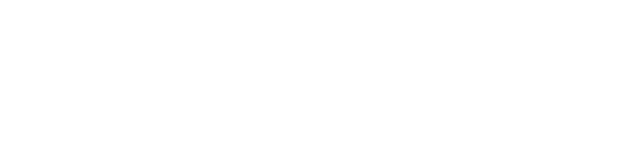
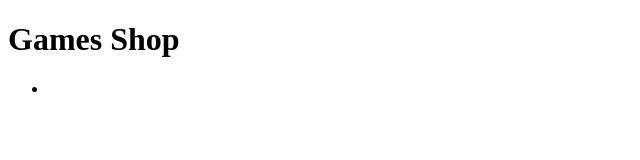
Before and after one commit to CatFishFelps/Projetos, a plain HTML site: page index.html in a window 1280 px wide. Shown: the whole page, without its empty margins (0-640 px from the left). Drawn offline with Linux system fonts and the light colour scheme.

Commit message:
Continuação do projeto

```diff
--- a/index.html
+++ b/index.html
@@ -7,6 +7,15 @@
     <link rel="stylesheet" href="./style.css" />
 </head>
 <body>
+    <header>
+        <h1>Games Shop</h1>
+        <nav>
+            <ul>
+                <li>
 
+                </li>
+            </ul>
+        </nav>
+    </header>
 </body>
 </html>
```
